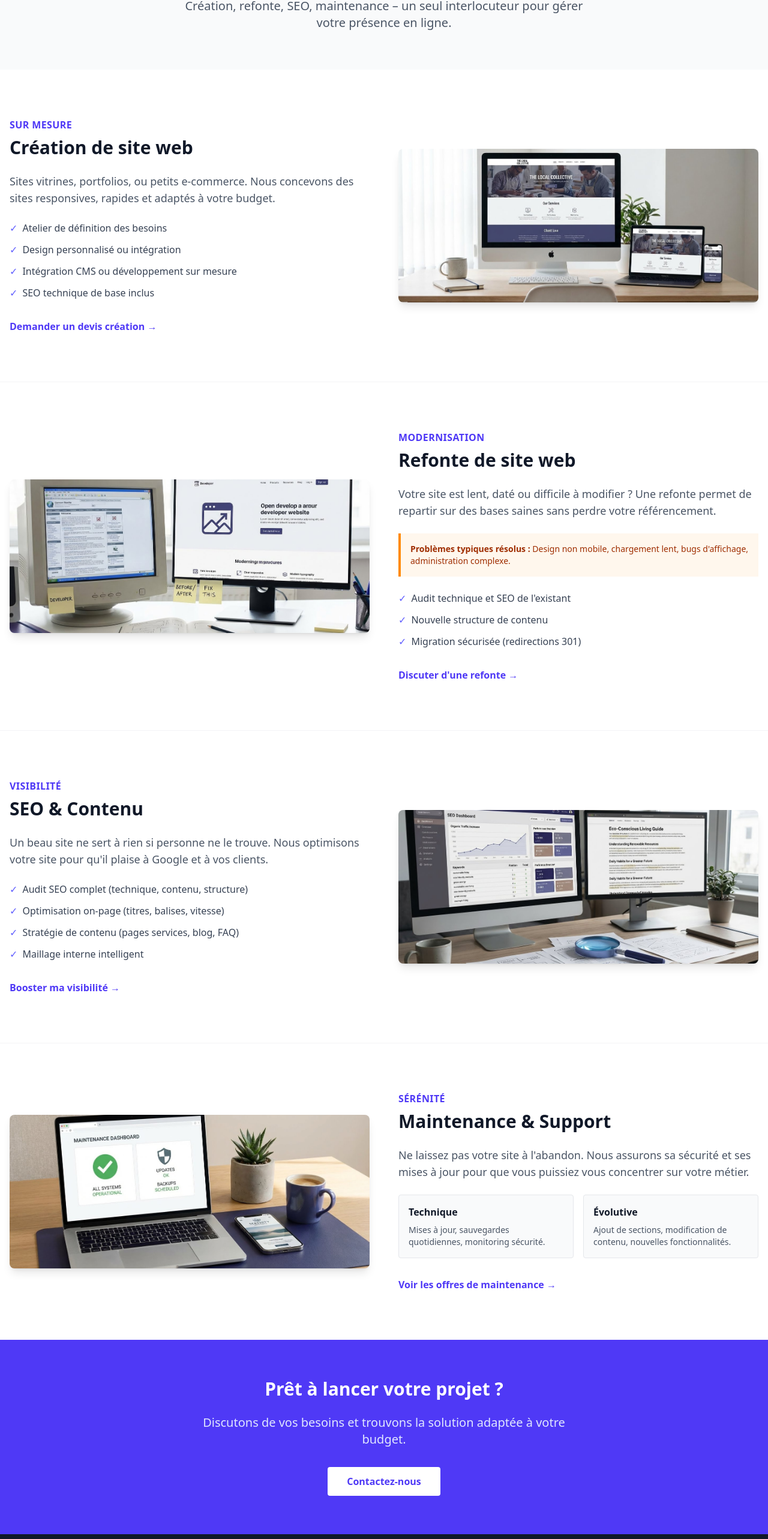
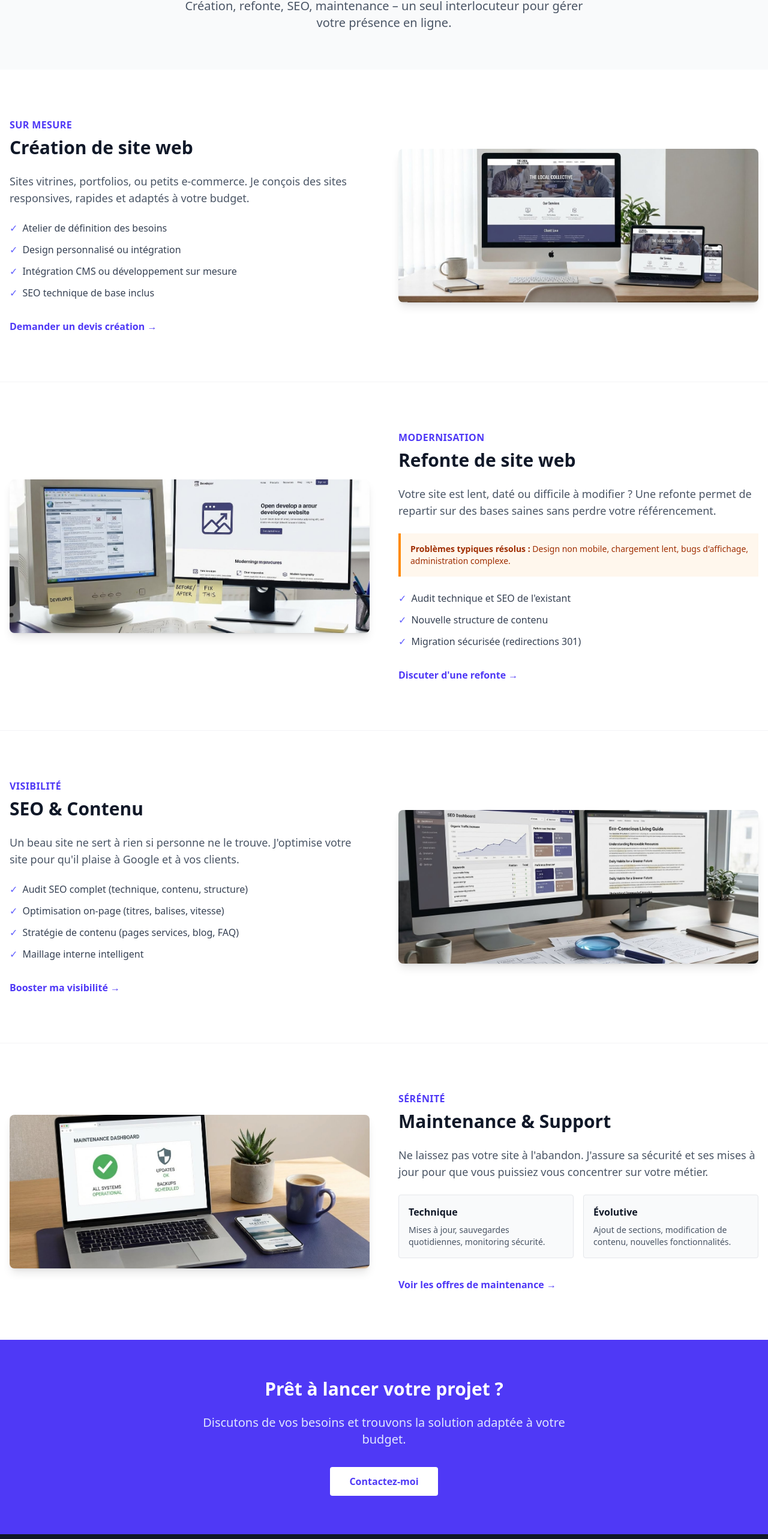
Before and after one commit to Danicolassssss/eurekadev1, a Next.js app: page /services in a window 1280 px wide. Shown: the part 232-2797 px from the top of the page at 60% size. Built offline with nearby package versions, Linux system fonts and the light colour scheme.

Commit message:
update page content to reflect personal branding and services

```diff
--- a/src/app/a-propos/page.tsx
+++ b/src/app/a-propos/page.tsx
@@ -7,7 +7,7 @@ export default function About() {
       {/* Hero Section */}
       <section className="bg-gray-50 py-16">
         <div className="container mx-auto px-4 text-center">
-          <h1 className="text-4xl font-bold text-gray-900 mb-4">À propos d'Eurekadev</h1>
+          <h1 className="text-4xl font-bold text-gray-900 mb-4">À propos de moi</h1>
           <p className="text-xl text-gray-600 max-w-2xl mx-auto">
             Plus qu'une agence web, un partenaire technique pour votre réussite en ligne.
           </p>
@@ -68,7 +68,7 @@ export default function About() {
           <div className="text-center mb-16">
             <h2 className="text-3xl font-bold mb-4">Ce qui change pour vous</h2>
             <p className="text-indigo-200 max-w-2xl mx-auto">
-              Travailler avec Eurekadev, c'est choisir une approche différente des grosses agences ou des plateformes automatisées.
+              Travailler avec moi, c'est choisir une approche différente des grosses agences ou des plateformes automatisées.
             </p>
           </div>
           <div className="grid md:grid-cols-3 gap-8">
--- a/src/app/contact/page.tsx
+++ b/src/app/contact/page.tsx
@@ -70,7 +70,7 @@ export default function Contact() {
           </div>
 
           <div className="mt-12 text-center text-gray-600">
-            <p>Ou contactez-nous directement par email : <a href="mailto:contact@eurekadev.fr" className="text-indigo-600 font-semibold hover:underline">contact@eurekadev.fr</a></p>
+            <p>Ou contactez-moi directement par email : <a href="mailto:contact@eurekadev.fr" className="text-indigo-600 font-semibold hover:underline">contact@eurekadev.fr</a></p>
           </div>
         </div>
       </section>
--- a/src/app/page.tsx
+++ b/src/app/page.tsx
@@ -12,7 +12,7 @@ export default function Home() {
                 Création et refonte de sites web qui travaillent pour votre activité.
               </h1>
               <p className="text-xl text-gray-600 mb-8">
-                Eurekadev conçoit des sites rapides, SEO-friendly et faciles à gérer pour artisans, indépendants et petites entreprises.
+                Je conçois des sites rapides, SEO-friendly et faciles à gérer pour artisans, indépendants et petites entreprises.
               </p>
               <div className="flex flex-col sm:flex-row gap-4">
                 <Link href="/realisations" className="px-8 py-3 bg-indigo-600 text-white font-semibold rounded-md hover:bg-indigo-700 transition-colors text-center">
@@ -39,7 +39,7 @@ export default function Home() {
       <section className="py-20">
         <div className="container mx-auto px-4">
           <div className="text-center mb-16">
-            <h2 className="text-3xl font-bold text-gray-900 mb-4">Ce que fait Eurekadev</h2>
+            <h2 className="text-3xl font-bold text-gray-900 mb-4">Ce que je propose</h2>
             <p className="text-lg text-gray-600 max-w-2xl mx-auto">
               Des solutions complètes pour votre présence en ligne, de la conception à la maintenance.
             </p>
@@ -83,7 +83,7 @@ export default function Home() {
           <div className="text-center mb-16">
             <h2 className="text-3xl font-bold text-gray-900 mb-4">Projets tests, qualité réelle</h2>
             <p className="text-lg text-gray-600 max-w-3xl mx-auto">
-              Eurekadev est en phase de lancement. Les projets présentés ci-dessous sont fictifs, mais traités comme de vrais mandats clients : cahier des charges, maquettes, développement, SEO, performance.
+              Je suis en phase de lancement. Les projets présentés ci-dessous sont fictifs, mais traités comme de vrais mandats clients : cahier des charges, maquettes, développement, SEO, performance.
             </p>
           </div>
           <div className="grid md:grid-cols-3 gap-8">
@@ -130,7 +130,7 @@ export default function Home() {
       <section className="py-20">
         <div className="container mx-auto px-4">
           <div className="text-center mb-16">
-            <h2 className="text-3xl font-bold text-gray-900 mb-4">Notre process en 4 étapes</h2>
+            <h2 className="text-3xl font-bold text-gray-900 mb-4">Mon process en 4 étapes</h2>
             <p className="text-lg text-gray-600">Simple, transparent et efficace.</p>
           </div>
           <div className="grid md:grid-cols-4 gap-8 relative">
--- a/src/app/realisations/page.tsx
+++ b/src/app/realisations/page.tsx
@@ -92,7 +92,7 @@ export default function Realisations() {
         <div className="container mx-auto px-4 text-center">
           <h1 className="text-4xl font-bold text-gray-900 mb-4">Réalisations & Projets tests</h1>
           <p className="text-xl text-gray-600 max-w-3xl mx-auto">
-            Les projets ci-dessous sont des cas fictifs, réalisés comme de vrais projets clients pour démontrer le niveau de qualité et la méthode de travail d'Eurekadev.
+            Les projets ci-dessous sont des cas fictifs, réalisés comme de vrais projets clients pour démontrer mon niveau de qualité et ma méthode de travail.
           </p>
         </div>
       </section>
--- a/src/app/services/page.tsx
+++ b/src/app/services/page.tsx
@@ -22,7 +22,7 @@ export default function Services() {
               <div className="text-indigo-600 font-bold mb-2 uppercase tracking-wide">Sur mesure</div>
               <h2 className="text-3xl font-bold text-gray-900 mb-6">Création de site web</h2>
               <p className="text-gray-600 mb-6 text-lg">
-                Sites vitrines, portfolios, ou petits e-commerce. Nous concevons des sites responsives, rapides et adaptés à votre budget.
+                Sites vitrines, portfolios, ou petits e-commerce. Je conçois des sites responsives, rapides et adaptés à votre budget.
               </p>
               <ul className="space-y-3 mb-8">
                 <li className="flex items-center text-gray-700">
@@ -104,7 +104,7 @@ export default function Services() {
               <div className="text-indigo-600 font-bold mb-2 uppercase tracking-wide">Visibilité</div>
               <h2 className="text-3xl font-bold text-gray-900 mb-6">SEO & Contenu</h2>
               <p className="text-gray-600 mb-6 text-lg">
-                Un beau site ne sert à rien si personne ne le trouve. Nous optimisons votre site pour qu'il plaise à Google et à vos clients.
+                Un beau site ne sert à rien si personne ne le trouve. J'optimise votre site pour qu'il plaise à Google et à vos clients.
               </p>
               <ul className="space-y-3 mb-8">
                 <li className="flex items-center text-gray-700">
@@ -144,7 +144,7 @@ export default function Services() {
               <div className="text-indigo-600 font-bold mb-2 uppercase tracking-wide">Sérénité</div>
               <h2 className="text-3xl font-bold text-gray-900 mb-6">Maintenance & Support</h2>
               <p className="text-gray-600 mb-6 text-lg">
-                Ne laissez pas votre site à l'abandon. Nous assurons sa sécurité et ses mises à jour pour que vous puissiez vous concentrer sur votre métier.
+                Ne laissez pas votre site à l'abandon. J'assure sa sécurité et ses mises à jour pour que vous puissiez vous concentrer sur votre métier.
               </p>
               <div className="grid grid-cols-1 sm:grid-cols-2 gap-4 mb-8">
                 <div className="bg-gray-50 p-4 rounded border border-gray-200">
@@ -180,7 +180,7 @@ export default function Services() {
             Discutons de vos besoins et trouvons la solution adaptée à votre budget.
           </p>
           <Link href="/contact" className="px-8 py-3 bg-white text-indigo-600 font-bold rounded hover:bg-indigo-50 transition-colors inline-block">
-            Contactez-nous
+            Contactez-moi
           </Link>
         </div>
       </section>
```
